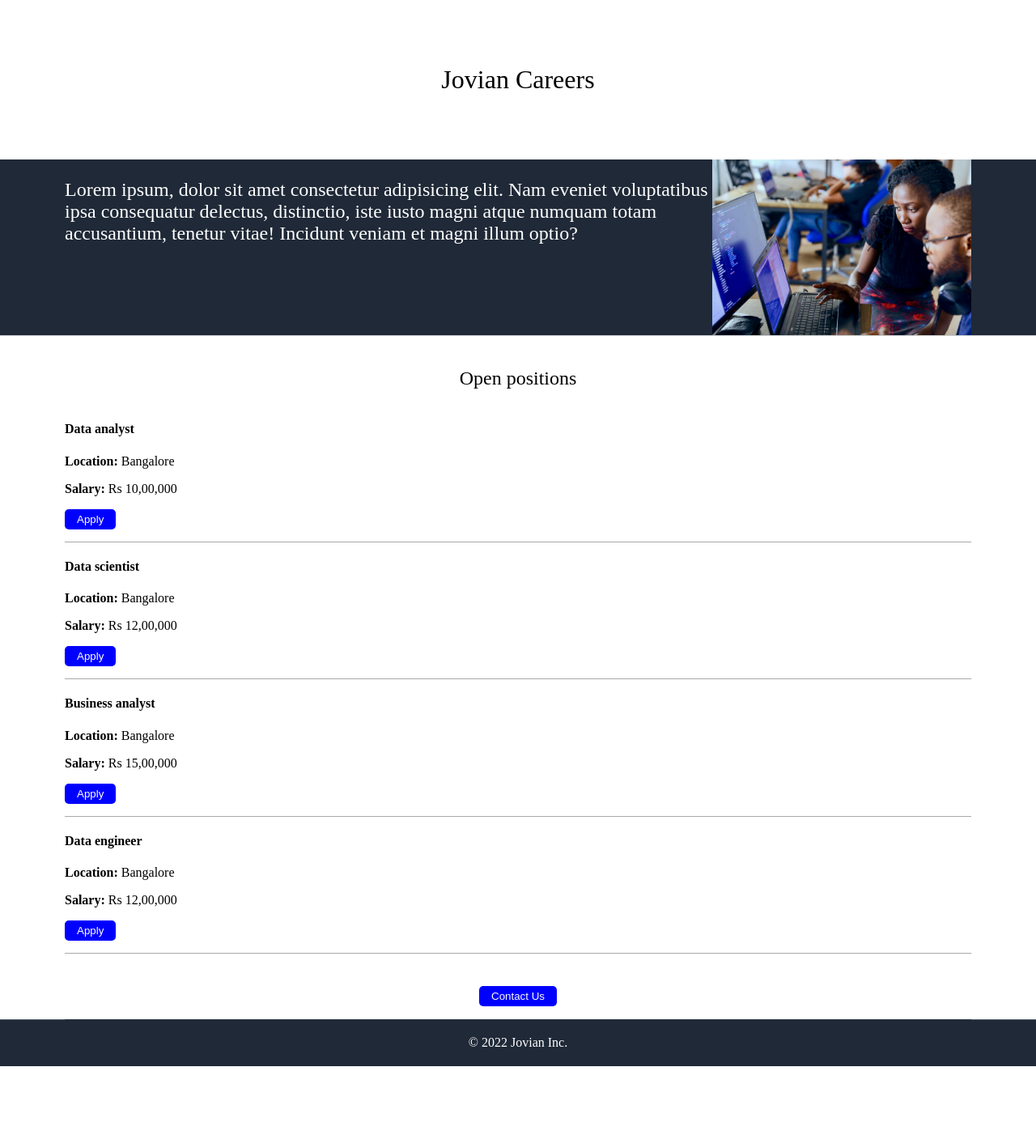
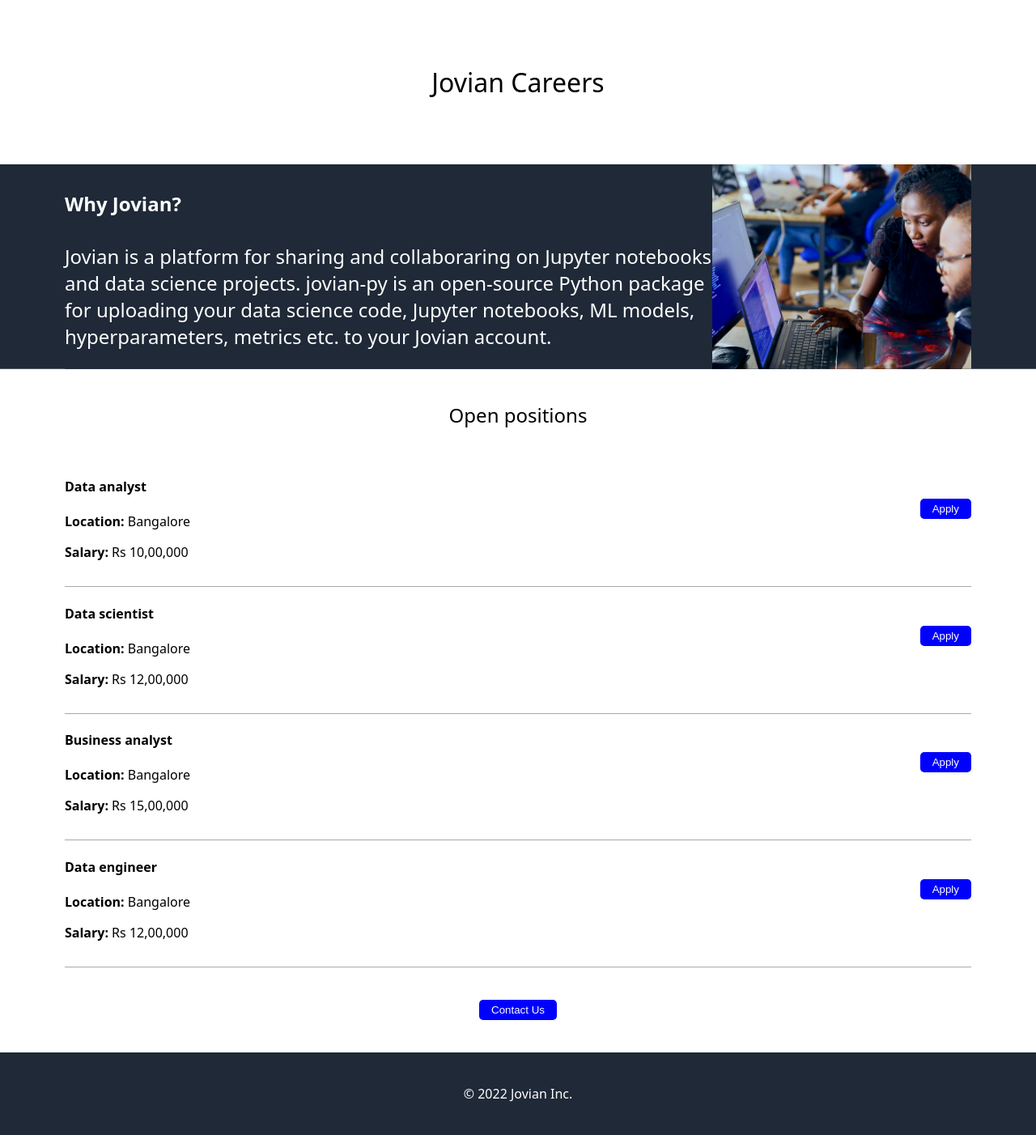
Before and after one commit to nageshpk/Career-site-v2, a Flask app: page / in a window 1280 px wide. Shown: the whole page at 81% size. Before the commit the page ends 1317 px from the top, so only its background shows below. Run offline with Flask 2, Linux system fonts and the light colour scheme.

Commit message:
- modified css - created separate html templates

```diff
--- a/static/css/main.css
+++ b/static/css/main.css
@@ -1,10 +1,8 @@
 body {
     margin: 0;
     padding: 0;
+    font-family: system-ui, -apple-system, BlinkMacSystemFont, 'Segoe UI', Roboto, Oxygen, Ubuntu, Cantarell, 'Open Sans', 'Helvetica Neue', sans-serif;
 }
-
-
-
 
 
 .container {
@@ -54,10 +52,15 @@ h2 {
     font-weight: 500;
 }
 
+h4 {
+    color:
+}
+
 
 .cta-btn {
     text-align: center;
     margin-top: 40px;
+    margin-bottom: 40px;
 }
 
 .contact-btn,
@@ -69,9 +72,13 @@ h2 {
     padding: 5px 15px;
 }
 
+.apply-btn {
+    margin-top: 75%;
+}
+
 .footer {
     text-align: center;
-    padding: 20px 0;
+    padding: 40px 0;
     background-color:rgb(31 41 55);
     color: white;
     margin-bottom: 0;
@@ -79,6 +86,9 @@ h2 {
 
 
 .list-jobs {
+    display: flex;
+    justify-content: space-between;
+    align-content: center;
     padding-bottom: 15px;
     border-bottom: 1px solid darkgray;
 }
--- a/templates/index.html
+++ b/templates/index.html
@@ -9,9 +9,9 @@
             <h1>{{company_name}} Careers</h1>
             <div class="hero full-bg">
                 <div class="hero-text">
-                    <p>Lorem ipsum, dolor sit amet consectetur adipisicing elit. Nam eveniet voluptatibus
-                    ipsa consequatur delectus, distinctio, iste iusto magni atque numquam totam accusantium,
-                    tenetur vitae! Incidunt veniam et magni illum optio?</p>
+                    <h4>Why Jovian?</h4>
+                    <p>Jovian is a platform for sharing and collaboraring on Jupyter notebooks and data science projects. jovian-py is an open-source Python
+                        package for uploading your data science code, Jupyter notebooks, ML models, hyperparameters, metrics etc. to your Jovian account.</p>
                 </div>
                 <div class="hero-img">
                     <img src="/static/images/work.jpg" alt="people working">
@@ -19,18 +19,7 @@
             </div>
             <h2>Open positions</h2>
                 {% for job in jobs %}
-                <div class="list-jobs">
-                    <h4>{{job['title']}}</h4>
-                    <p><strong>Location:</strong> {{job['location']}}</p>
-
-                    {% if 'salary' in job %}
-
-                    <p><strong>Salary:</strong> {{job['salary']}}</p>
-
-                    {% endif %}
-
-                    <button class="apply-btn">Apply</button>
-                </div>
+                    {% include 'jobitems.html' %}
                 {% endfor %}
             <div class="cta-btn">
                 <button class="contact-btn">Contact Us</button>
--- /dev/null
+++ b/templates/jobitems.html
@@ -0,0 +1,15 @@
+<div class="list-jobs">
+    <div class="col-left">
+        <h4>{{job['title']}}</h4>
+        <p><strong>Location:</strong> {{job['location']}}</p>
+
+        {% if 'salary' in job %}
+
+        <p><strong>Salary:</strong> {{job['salary']}}</p>
+
+        {% endif %}
+    </div>
+    <div class="col-right">
+        <button class="apply-btn">Apply</button>
+    </div>
+</div>
```
Also changed, not shown: static/images/jovian-icon.png (added).
